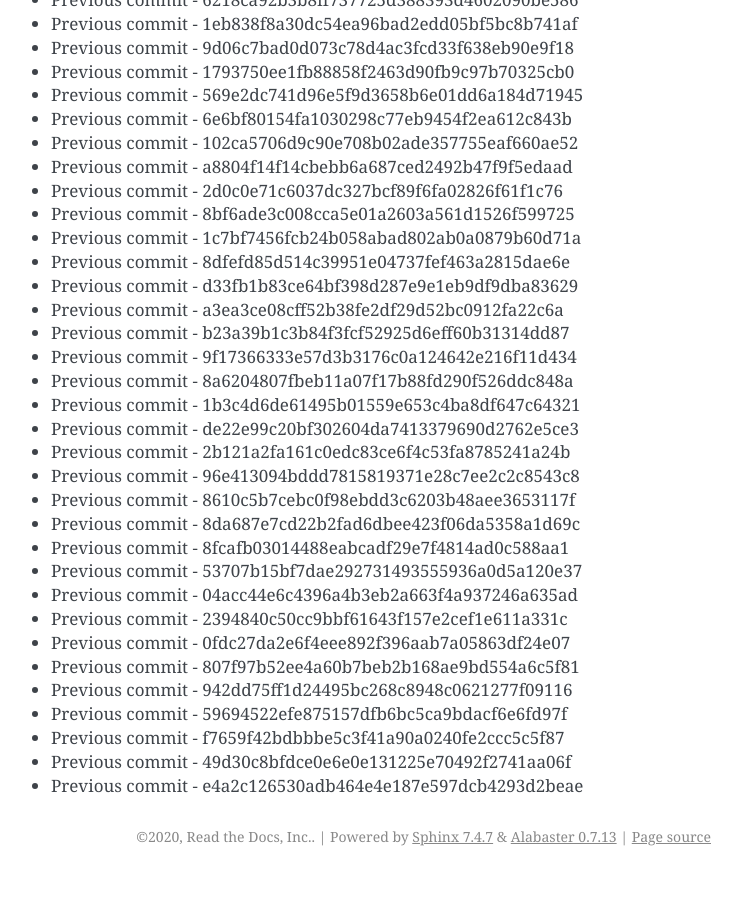
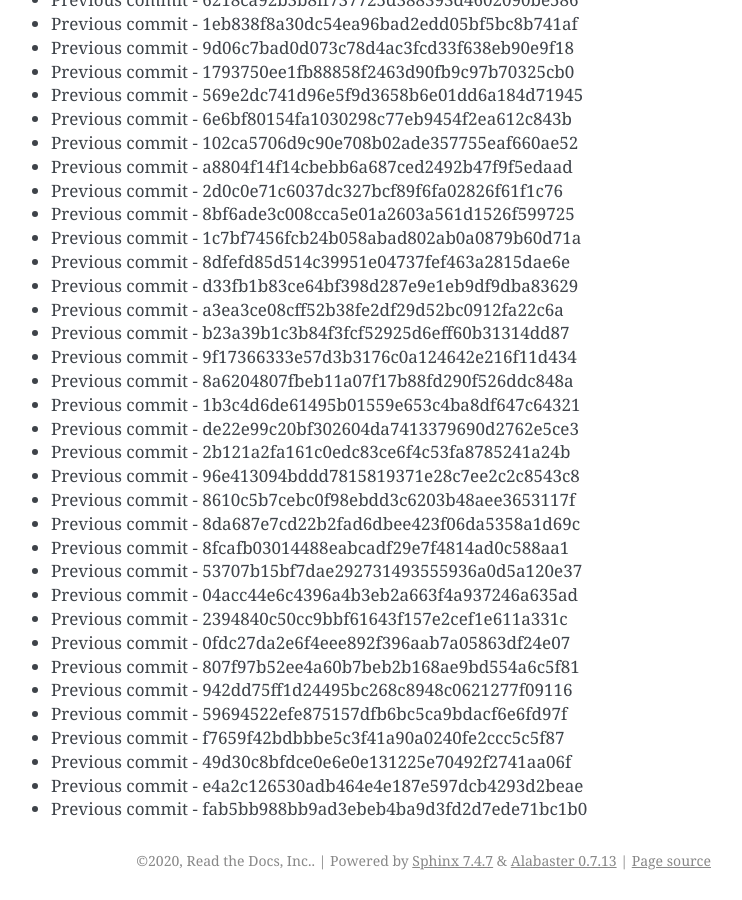
Before and after one commit to readthedocs/rtd-git-stresstest, a Sphinx documentation site: the page built from docs/updates.rst, in a window 1280 px wide and 900 px high, scrolled down 16861 px. Shown: the whole window, without its empty margins (399-1141 px from the left). Built offline with Sphinx 7.4.7, drawn with Linux system fonts in a browser that asks for light colours; before the commit the page ends 17737 px from its top, so only the background shows below that.

Commit message:
Generating commit from previous: fab5bb988bb9ad3ebeb4ba9d3fd2d7ede71bc1b0

```diff
--- a/docs/updates.rst
+++ b/docs/updates.rst
@@ -740,3 +740,4 @@ It can be tested for any performance characteristics.
 * Previous commit - f7659f42bdbbbe5c3f41a90a0240fe2ccc5c5f87
 * Previous commit - 49d30c8bfdce0e6e0e131225e70492f2741aa06f
 * Previous commit - e4a2c126530adb464e4e187e597dcb4293d2beae
+* Previous commit - fab5bb988bb9ad3ebeb4ba9d3fd2d7ede71bc1b0
```
